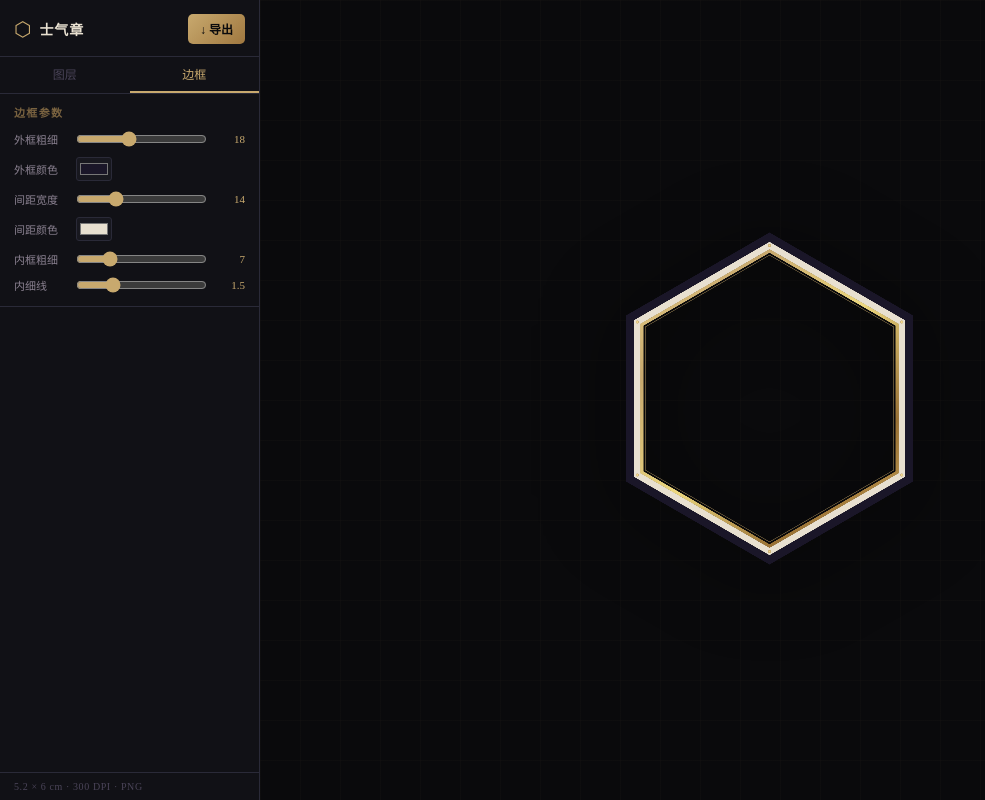
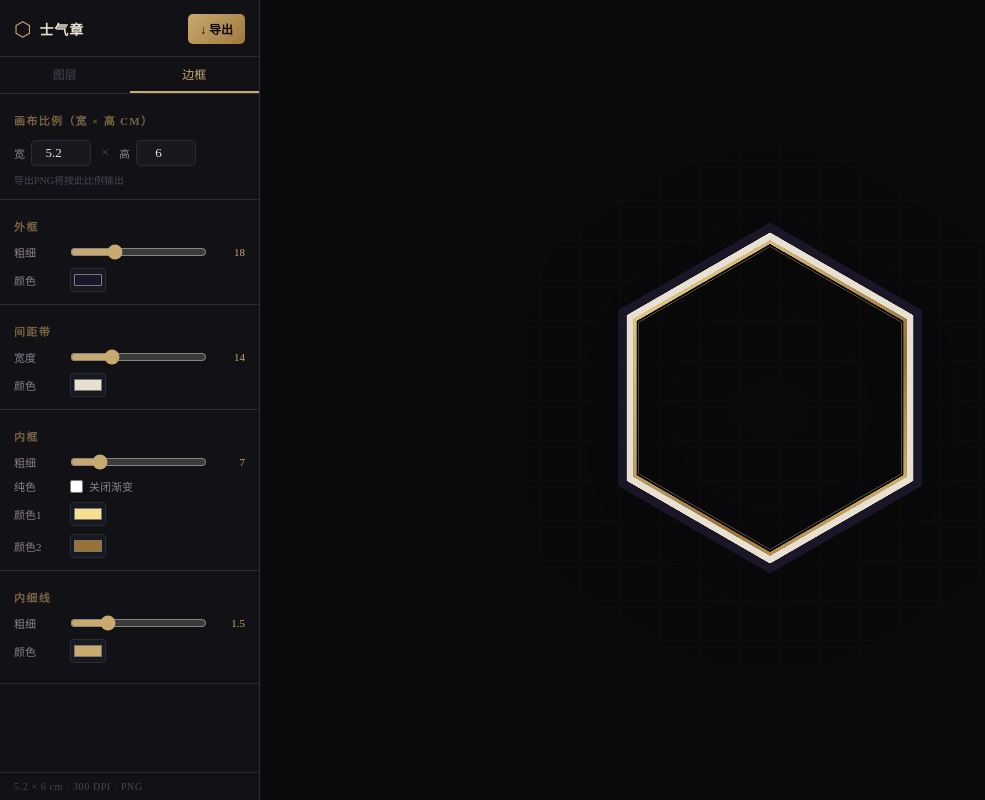
Before and after one commit to MorganTian886/ShiQiZhang, a React (Vite) app: page / in a window 1280 px wide. Both pictures are taken after a click on the button "边框". Shown: the whole page, without its empty margins (0-985 px from the left). Built offline with nearby package versions, Linux system fonts and the light colour scheme.

Commit message:
内框颜色可调+去掉角点+宽高比可调导出跟随

```diff
--- a/src/components/BadgeCanvas.jsx
+++ b/src/components/BadgeCanvas.jsx
@@ -1,20 +1,23 @@
 import React, { useRef, useEffect, useCallback, forwardRef, useImperativeHandle } from 'react'
 
-// 5.2cm x 6cm @ 300dpi = 614 x 709px
-// 正六边形：宽高比 = 1 : (2/√3) ≈ 1 : 1.1547
-// 但印刷尺寸是5.2×6cm，所以画布本身是矩形，六边形居中适配
-const CW = 1228  // 614 * 2
-const CH = 1418  // 709 * 2
+// 基础边长（300dpi，长边约为1418px）
+const BASE = 1418
 
-// 正六边形：尖顶朝上，外接圆半径R
-// 宽 = R√3，高 = 2R
-// 我们让六边形尽量填满矩形画布（留边距）
-// 宽方向：R√3 = CW * 0.9  => R = CW*0.9/√3
-// 高方向：2R = CH * 0.9   => R = CH*0.9/2
-// 取小值保证正六边形且不超出
-function getHexR() {
-  const Rw = (CW * 0.9) / Math.sqrt(3)
-  const Rh = (CH * 0.9) / 2
+// 根据宽高比计算画布实际尺寸
+function getCanvasSize(config) {
+  const aw = config?.aspectW ?? 5.2
+  const ah = config?.aspectH ?? 6.0
+  if (aw >= ah) {
+    return { cw: BASE, ch: Math.round(BASE * ah / aw) }
+  } else {
+    return { cw: Math.round(BASE * aw / ah), ch: BASE }
+  }
+}
+
+// 正六边形外接圆半径R（尖顶朝上：宽=R√3，高=2R）
+function getHexR(cw, ch) {
+  const Rw = (cw * 0.9) / Math.sqrt(3)
+  const Rh = (ch * 0.9) / 2
   return Math.min(Rw, Rh)
 }
 
@@ -42,13 +45,16 @@ const BadgeCanvas = forwardRef(function BadgeCanvas({ config, layers }, ref) {
   const draw = useCallback(() => {
     const canvas = canvasRef.current
     if (!canvas) return
+    const { cw: CW, ch: CH } = getCanvasSize(config)
+    canvas.width = CW
+    canvas.height = CH
     const ctx = canvas.getContext('2d')
     ctx.clearRect(0, 0, CW, CH)
 
     const cx = CW / 2
     const cy = CH / 2
     const rot = -Math.PI / 6  // 尖顶朝上
-    const R = getHexR()
+    const R = getHexR(CW, CH)
 
     // 边框参数（单位px，SCALE已含在CW/CH里）
     const outerW   = (config.outerBorderWidth  ?? 18) * 2
@@ -108,16 +114,22 @@ const BadgeCanvas = forwardRef(function BadgeCanvas({ config, layers }, ref) {
     ctx.fill()
     ctx.restore()
 
-    // 金框
+    // 内框（可配色，默认金色渐变）
     ctx.save()
     tracePath(ctx, hexPoints(cx, cy, R2, rot))
-    const goldGrad = ctx.createLinearGradient(cx - R2, cy - R2, cx + R2, cy + R2)
-    goldGrad.addColorStop(0,   '#f5e090')
-    goldGrad.addColorStop(0.25,'#c8a96e')
-    goldGrad.addColorStop(0.5, '#edd880')
-    goldGrad.addColorStop(0.75,'#9a7235')
-    goldGrad.addColorStop(1,   '#d4b060')
-    ctx.fillStyle = goldGrad
+    const innerColor1 = config.innerBorderColor1 ?? '#f5e090'
+    const innerColor2 = config.innerBorderColor2 ?? '#9a7235'
+    const useGradient = !config.innerBorderSolid
+    if (useGradient) {
+      const goldGrad = ctx.createLinearGradient(cx - R2, cy - R2, cx + R2, cy + R2)
+      goldGrad.addColorStop(0,    innerColor1)
+      goldGrad.addColorStop(0.35, config.innerBorderColor1 ?? '#c8a96e')
+      goldGrad.addColorStop(0.65, innerColor2)
+      goldGrad.addColorStop(1,    innerColor1)
+      ctx.fillStyle = goldGrad
+    } else {
+      ctx.fillStyle = innerColor1
+    }
     ctx.fill()
     ctx.globalCompositeOperation = 'destination-out'
     tracePath(ctx, hexPoints(cx, cy, R3, rot))
@@ -127,22 +139,12 @@ const BadgeCanvas = forwardRef(function BadgeCanvas({ config, layers }, ref) {
     // 内细线
     ctx.save()
     tracePath(ctx, hexPoints(cx, cy, R4, rot))
-    ctx.strokeStyle = 'rgba(200,169,110,0.45)'
+    ctx.strokeStyle = config.innerLineColor ?? 'rgba(200,169,110,0.45)'
     ctx.lineWidth = innerLineW
     ctx.stroke()
     ctx.restore()
 
-    // 角点装饰钉
-    const dotR = (R1 + R2) / 2
-    for (let i = 0; i < 6; i++) {
-      const a = (Math.PI / 3) * i + rot
-      const x = cx + dotR * Math.cos(a)
-      const y = cy + dotR * Math.sin(a)
-      ctx.beginPath(); ctx.arc(x, y, 6, 0, Math.PI * 2)
-      ctx.fillStyle = '#c8a96e'; ctx.fill()
-      ctx.beginPath(); ctx.arc(x, y, 3.5, 0, Math.PI * 2)
-      ctx.fillStyle = '#f0d890'; ctx.fill()
-    }
+
 
     // ── 4. 文字图层（最顶层）──
     for (const layer of sorted) {
@@ -463,14 +465,18 @@ const BadgeCanvas = forwardRef(function BadgeCanvas({ config, layers }, ref) {
 
   useEffect(() => { draw() }, [draw])
 
+  const { cw: dispW, ch: dispH } = getCanvasSize(config)
+  const maxDisplay = 390
+  const dispScale = Math.min(maxDisplay / dispW, maxDisplay / dispH)
+
   return (
     <canvas
       ref={canvasRef}
-      width={CW}
-      height={CH}
+      width={dispW}
+      height={dispH}
       style={{
-        width: CW * 0.26,
-        height: CH * 0.26,
+        width: dispW * dispScale,
+        height: dispH * dispScale,
         filter: 'drop-shadow(0 12px 40px rgba(0,0,0,0.9))',
       }}
     />
@@ -478,4 +484,4 @@ const BadgeCanvas = forwardRef(function BadgeCanvas({ config, layers }, ref) {
 })
 
 export default BadgeCanvas
-export { CW, CH }
+export { getCanvasSize }
--- a/src/components/BorderPanel.jsx
+++ b/src/components/BorderPanel.jsx
@@ -6,43 +6,105 @@ export default function BorderPanel({ config, onChange }) {
 
   return (
     <div className={s.panel}>
-      <div className={s.title}>边框参数</div>
-      <Row label="外框粗细">
-        <input type="range" min="4" max="40" step="1" value={config.outerBorderWidth ?? 16}
+
+      {/* 比例 */}
+      <div className={s.section}>
+        <div className={s.title}>画布比例（宽 × 高 cm）</div>
+        <div className={s.ratioRow}>
+          <label>
+            <span>宽</span>
+            <input type="number" min="1" max="30" step="0.1"
+              value={config.aspectW ?? 5.2}
+              onChange={e => set('aspectW', parseFloat(e.target.value) || 5.2)} />
+          </label>
+          <span className={s.cross}>×</span>
+          <label>
+            <span>高</span>
+            <input type="number" min="1" max="30" step="0.1"
+              value={config.aspectH ?? 6.0}
+              onChange={e => set('aspectH', parseFloat(e.target.value) || 6.0)} />
+          </label>
+        </div>
+        <p className={s.hint}>导出PNG将按此比例输出</p>
+      </div>
+
+      {/* 外框 */}
+      <div className={s.section}>
+        <div className={s.title}>外框</div>
+        <Row label="粗细">
+          <input type="range" min="4" max="50" step="1" value={config.outerBorderWidth ?? 18}
             onChange={e => set('outerBorderWidth', +e.target.value)} />
-        <span className={s.val}>{config.outerBorderWidth ?? 16}</span>
+          <span className={s.val}>{config.outerBorderWidth ?? 18}</span>
         </Row>
-      <Row label="外框颜色">
+        <Row label="颜色">
           <input type="color" value={config.outerBorderColor ?? '#1a1628'}
             onChange={e => set('outerBorderColor', e.target.value)} />
         </Row>
-      <Row label="间距宽度">
-        <input type="range" min="4" max="40" step="1" value={config.gapWidth ?? 12}
+      </div>
+
+      {/* 间距带 */}
+      <div className={s.section}>
+        <div className={s.title}>间距带</div>
+        <Row label="宽度">
+          <input type="range" min="0" max="50" step="1" value={config.gapWidth ?? 14}
             onChange={e => set('gapWidth', +e.target.value)} />
-        <span className={s.val}>{config.gapWidth ?? 12}</span>
+          <span className={s.val}>{config.gapWidth ?? 14}</span>
         </Row>
-      <Row label="间距颜色">
+        <Row label="颜色">
           <input type="color" value={config.gapColor ?? '#e8e0d0'}
             onChange={e => set('gapColor', e.target.value)} />
         </Row>
-      <Row label="内框粗细">
-        <input type="range" min="2" max="24" step="1" value={config.innerBorderWidth ?? 6}
+      </div>
+
+      {/* 内框 */}
+      <div className={s.section}>
+        <div className={s.title}>内框</div>
+        <Row label="粗细">
+          <input type="range" min="2" max="30" step="1" value={config.innerBorderWidth ?? 7}
             onChange={e => set('innerBorderWidth', +e.target.value)} />
-        <span className={s.val}>{config.innerBorderWidth ?? 6}</span>
+          <span className={s.val}>{config.innerBorderWidth ?? 7}</span>
         </Row>
-      <Row label="内细线">
-        <input type="range" min="0" max="6" step="0.5" value={config.innerLineWidth ?? 2}
+        <Row label="纯色">
+          <label style={{display:'flex',alignItems:'center',gap:6,cursor:'pointer'}}>
+            <input type="checkbox" checked={!!config.innerBorderSolid}
+              onChange={e => set('innerBorderSolid', e.target.checked)} />
+            <span style={{fontSize:11,color:'var(--text-secondary)'}}>关闭渐变</span>
+          </label>
+        </Row>
+        <Row label="颜色1">
+          <input type="color" value={config.innerBorderColor1 ?? '#f5e090'}
+            onChange={e => set('innerBorderColor1', e.target.value)} />
+        </Row>
+        {!config.innerBorderSolid && (
+          <Row label="颜色2">
+            <input type="color" value={config.innerBorderColor2 ?? '#9a7235'}
+              onChange={e => set('innerBorderColor2', e.target.value)} />
+          </Row>
+        )}
+      </div>
+
+      {/* 内细线 */}
+      <div className={s.section}>
+        <div className={s.title}>内细线</div>
+        <Row label="粗细">
+          <input type="range" min="0" max="6" step="0.5" value={config.innerLineWidth ?? 1.5}
             onChange={e => set('innerLineWidth', +e.target.value)} />
-        <span className={s.val}>{config.innerLineWidth ?? 2}</span>
+          <span className={s.val}>{config.innerLineWidth ?? 1.5}</span>
         </Row>
+        <Row label="颜色">
+          <input type="color" value={config.innerLineColor?.startsWith('rgba') ? '#c8a96e' : (config.innerLineColor ?? '#c8a96e')}
+            onChange={e => set('innerLineColor', e.target.value)} />
+        </Row>
+      </div>
+
     </div>
   )
 }
 
 function Row({ label, children }) {
   return (
-    <div style={{ display:'flex', alignItems:'center', gap:8, padding:'5px 14px', fontSize:12 }}>
-      <span style={{ width:54, flexShrink:0, color:'var(--text-secondary)', fontSize:11 }}>{label}</span>
+    <div style={{ display:'flex', alignItems:'center', gap:8, padding:'4px 14px', fontSize:12 }}>
+      <span style={{ width:48, flexShrink:0, color:'var(--text-secondary)', fontSize:11 }}>{label}</span>
       <div style={{ flex:1, display:'flex', alignItems:'center', gap:6 }}>{children}</div>
     </div>
   )
--- a/src/components/BorderPanel.module.css
+++ b/src/components/BorderPanel.module.css
@@ -3,3 +3,33 @@
 .val { width: 32px; text-align: right; color: var(--gold); font-size: 11px; flex-shrink: 0; }
 input[type="range"] { flex: 1; accent-color: var(--gold); }
 input[type="color"] { width: 36px; height: 24px; border: 1px solid var(--border); border-radius: 3px; padding: 1px; background: var(--bg-card); cursor: pointer; }
+
+.section { padding: 8px 0; border-bottom: 1px solid var(--border); }
+.section:last-child { border-bottom: none; }
+.ratioRow {
+  display: flex;
+  align-items: center;
+  gap: 10px;
+  padding: 6px 14px;
+}
+.ratioRow label {
+  display: flex;
+  align-items: center;
+  gap: 6px;
+  font-size: 11px;
+  color: var(--text-secondary);
+}
+.ratioRow input[type="number"] {
+  width: 60px;
+  background: var(--bg-card);
+  border: 1px solid var(--border);
+  color: var(--text-primary);
+  padding: 4px 6px;
+  border-radius: 4px;
+  font-size: 13px;
+  font-family: inherit;
+  text-align: center;
+}
+.ratioRow input[type="number"]:focus { outline: none; border-color: var(--gold-dim); }
+.cross { color: var(--text-dim); font-size: 14px; }
+.hint { font-size: 10px; color: var(--text-dim); padding: 0 14px 4px; }
```
Lines whose indentation alone changed are shown as unchanged.
